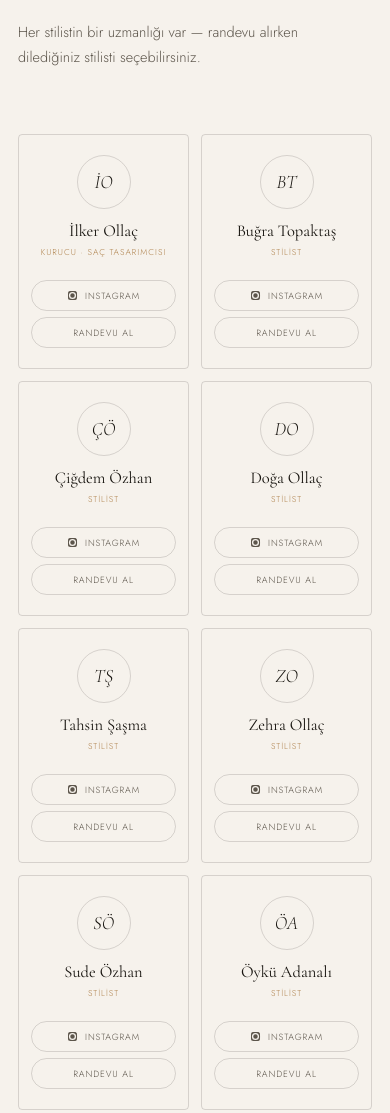
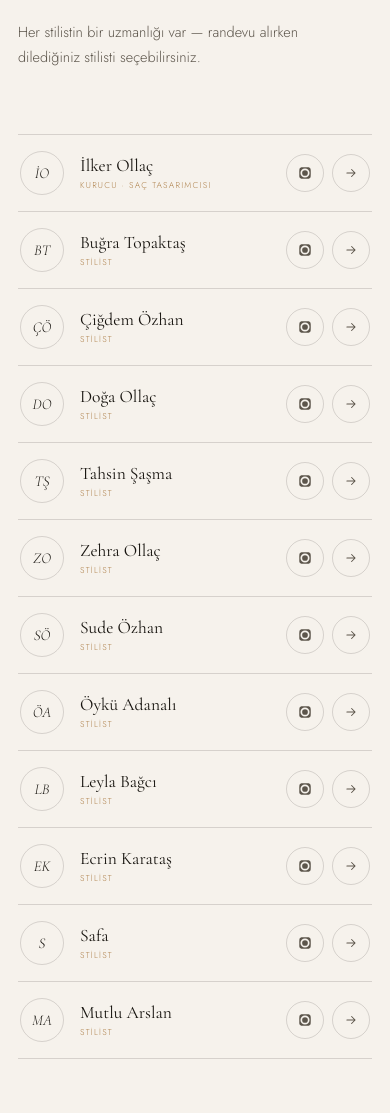
Before and after one commit to sahdilber/nisantasi, a plain HTML site: page index.html in a window 390 px wide. Shown: the part 5120-6233 px from the top of the page. Drawn offline with nearby package versions, Linux system fonts and the light colour scheme.

Commit message:
Mobilde ekip: kart ızgarası yerine zarif liste düzeni
640px altında 12 kart yerine editoryal liste: monogram, isim+unvan,
sağda yuvarlak Instagram ve randevu ikon butonları. Masaüstü kart
düzeni değişmedi; randevu linkine ok ikonu eklendi.

Co-Authored-By: Claude Fable 5 <noreply@anthropic.com>

```diff
--- a/index.html
+++ b/index.html
@@ -236,14 +236,16 @@ section{padding:clamp(80px,12vh,150px) clamp(18px,4vw,54px);position:relative}
 .member .acts a.bk:hover{background:var(--accent);border-color:var(--accent)}
 .member .acts svg{width:12px;height:12px;fill:currentColor}
 @media(max-width:640px){
-  .team-grid{grid-template-columns:repeat(2,1fr);gap:12px}
-  .member{padding:20px 12px}
-  .member .mono{width:54px;height:54px;font-size:19px;margin-bottom:12px}
-  .member h3{font-size:16.5px}
-  .member .role{font-size:8.5px;letter-spacing:.12em;margin-top:5px;min-height:22px}
-  .member .acts{margin-top:12px;gap:6px;flex-direction:column;width:100%}
-  .member .acts a{width:100%;justify-content:center;padding:8px 6px;font-size:9px;letter-spacing:.1em}
-  .member .acts svg{width:11px;height:11px}
+  .team-grid{display:block;border-top:1px solid var(--line)}
+  .member{display:grid;grid-template-columns:auto 1fr auto;grid-template-areas:"m n a" "m r a";column-gap:16px;row-gap:3px;align-items:center;text-align:left;border:none;border-bottom:1px solid var(--line);border-radius:0;padding:16px 2px;background:none;box-shadow:none}
+  .member:hover{transform:none;background:none;box-shadow:none}
+  .member .mono{grid-area:m;width:44px;height:44px;font-size:15px;margin:0}
+  .member h3{grid-area:n;font-size:17.5px;align-self:end}
+  .member .role{grid-area:r;margin:0;min-height:0;font-size:8.5px;letter-spacing:.15em;align-self:start}
+  .member .acts{grid-area:a;margin:0;gap:8px;flex-wrap:nowrap}
+  .member .acts a{width:38px;height:38px;padding:0;justify-content:center;border-radius:50%;flex:none}
+  .member .acts a .t{display:none}
+  .member .acts svg{width:14px;height:14px}
 }
 
 /* ===== REVIEWS ===== */
@@ -973,11 +975,12 @@ var CAT_ICONS=[
     var ig='https://www.instagram.com/'+(m.ig||SALON_IG)+'/';
     var el=document.createElement('div');
     el.className='member reveal'+(i%4?' reveal-d'+(i%4):'');
+    var bkIcon='<svg viewBox="0 0 24 24" fill="none" stroke="currentColor" stroke-width="1.8" stroke-linecap="round" stroke-linejoin="round" style="fill:none"><path d="M5 12h13M13 6l6 6-6 6"/></svg>';
     el.innerHTML='<div class="mono"><span>'+initials+'</span></div>'
       +'<h3>'+m.name+'</h3><div class="role">'+m.role+'</div>'
       +'<div class="acts">'
-      +'<a href="'+ig+'" target="_blank" rel="noopener">'+igIcon+' Instagram</a>'
-      +'<a class="bk" href="'+BOOKING_URL+'" target="_blank" rel="noopener">Randevu Al</a>'
+      +'<a href="'+ig+'" target="_blank" rel="noopener" aria-label="'+m.name+' Instagram">'+igIcon+'<span class="t">Instagram</span></a>'
+      +'<a class="bk" href="'+BOOKING_URL+'" target="_blank" rel="noopener" aria-label="Randevu al">'+bkIcon+'<span class="t">Randevu Al</span></a>'
       +'</div>';
     grid.appendChild(el);
   });
```
